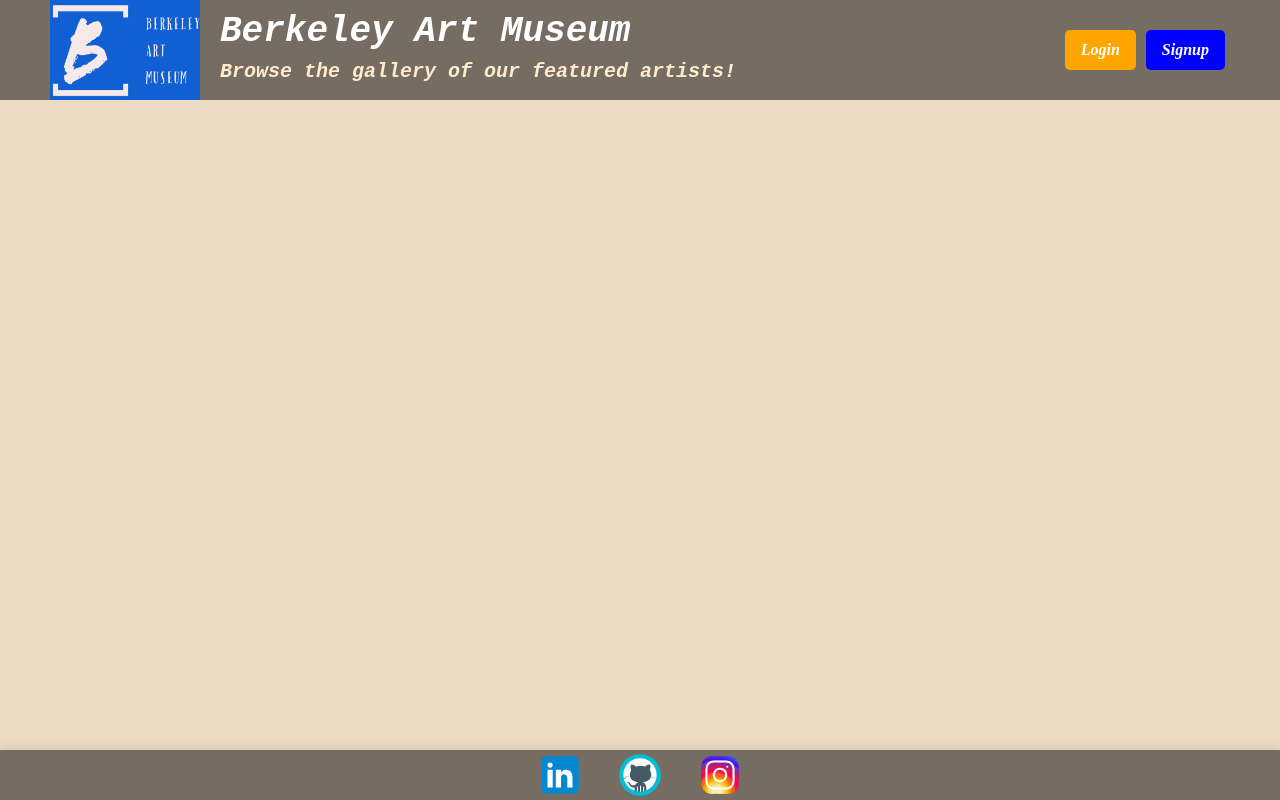
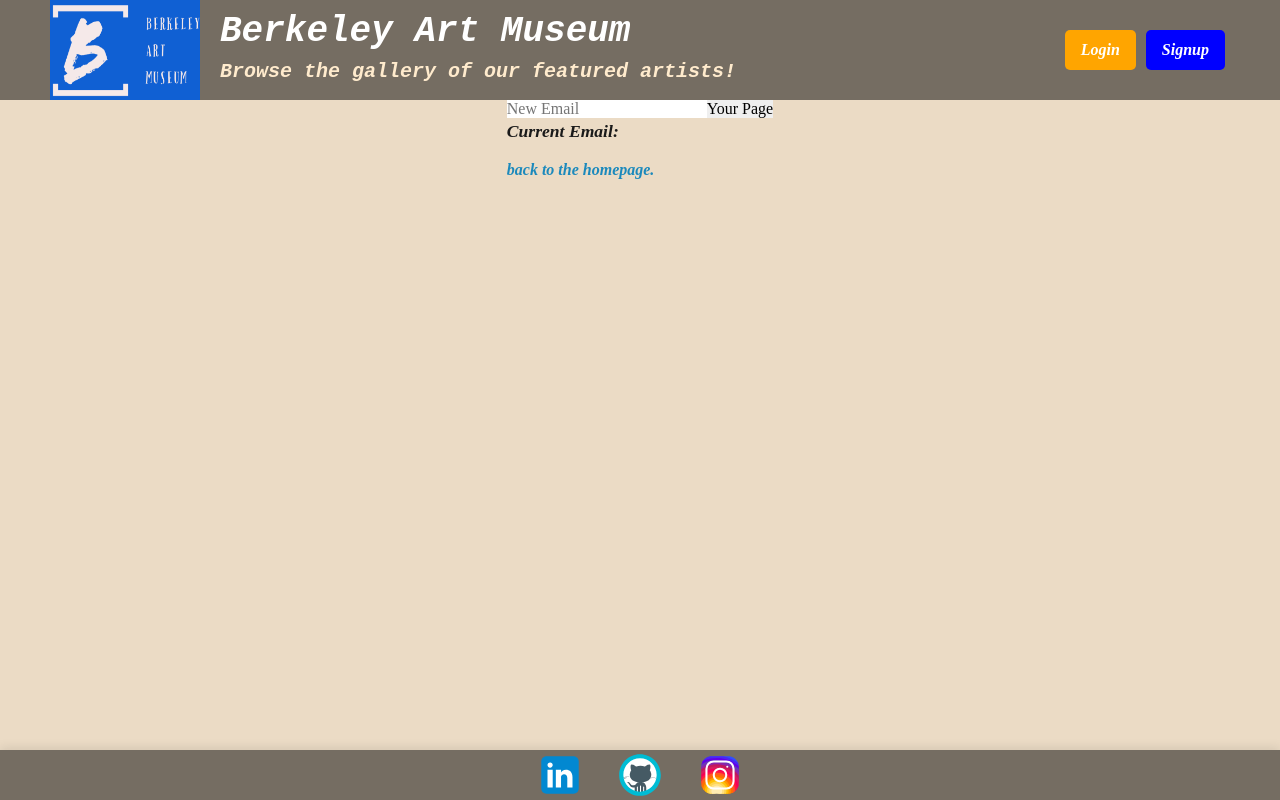
Before and after one commit to Veladare/project_ArtHub, a React (Create React App) app in the folder client/: page /user/1 in a window 1280 px wide. Built offline with nearby package versions, Linux system fonts and the light colour scheme; no server answers; a web font is replaced by a local one.

Commit message:
more update, redirect, etc...queries/mut/reso/typ

```diff
--- a/client/src/App.js
+++ b/client/src/App.js
@@ -14,6 +14,7 @@ import Login from './pages/Login';
 import Artist from './pages/Artist';
 import Header from './components/Header';
 import Footer from './components/Footer';
+import User from './pages/User';
 
 import './App.css';
 
@@ -71,6 +72,10 @@ function App() {
                 element={<Artist />}
               />
               <Route
+                path="/user/:userId"
+                element={<User />}
+              />
+              <Route
               />
             </Routes>
           </div>
--- a/client/src/components/Header/index.js
+++ b/client/src/components/Header/index.js
@@ -29,6 +29,9 @@ const Header = () => {
             <button id="logout" className="btn" onClick={logout}>
               Logout
             </button>
+            <Link id="user" className="btn" to="/user/:userId">
+              Update Email
+            </Link>
           </>
         ) : (
           <>
--- /dev/null
+++ b/client/src/pages/User.js
@@ -0,0 +1,52 @@
+import React, { useState } from 'react';
+import { useMutation } from '@apollo/client';
+import { UPDATE_USER_EMAIL } from '../utils/mutations'
+import {QUERY_ME} from '../utils/queries'
+import { useQuery } from '@apollo/client';
+import { Link } from 'react-router-dom';
+
+
+
+function UpdateEmailForm() {
+  const [newEmail, setNewEmail] = useState('');
+  const [updateUserEmail] = useMutation(UPDATE_USER_EMAIL);
+  const { data } = useQuery(QUERY_ME);
+  const user = data?.me || {};
+
+
+  console.log(user);
+
+  const handleEmailUpdate = async () => {
+    try {
+      const { data } = await updateUserEmail({ variables: { newEmail } });
+      // Handle the updated user data
+      console.log(data.updateUserEmail);
+      // Optionally, you can reset the form or provide feedback to the user
+      setNewEmail('');
+
+    } catch (error) {
+      // Handle any errors
+      console.error(error);
+    }
+  }
+
+  return (
+    <div>
+      <input
+        type="email"
+        placeholder="New Email"
+        value={newEmail}
+        onChange={(e) => setNewEmail(e.target.value)}
+      />
+      <button onClick={handleEmailUpdate}>Your Page</button>
+      <div>
+        <p>Current Email: {user.email} </p>
+        <Link to="/">back to the homepage.</Link>
+      </div>
+    </div>
+
+  );
+}
+
+
+export default UpdateEmailForm;
--- a/client/src/utils/mutations.js
+++ b/client/src/utils/mutations.js
@@ -27,9 +27,7 @@ export const ADD_USER = gql`
 export const UPDATE_USER_EMAIL = gql`
   mutation updateUserEmail($newEmail: String!) {
     updateUserEmail(newEmail: $newEmail) {
-      _id
       email
-      username
     }
   }
 `;
--- a/client/src/utils/queries.js
+++ b/client/src/utils/queries.js
@@ -6,11 +6,16 @@ export const QUERY_USER = gql`
       _id
       username
       email
-      thoughts {
-        _id
-        thoughtText
-        createdAt
-      }
+    }
+  }
+`;
+
+export const QUERY_ME = gql`
+  query me {
+    me {
+      _id
+      username
+      email
     }
   }
 `;
```
Also changed, not shown: 2 other files (tests, documents, lock files or other folders).
